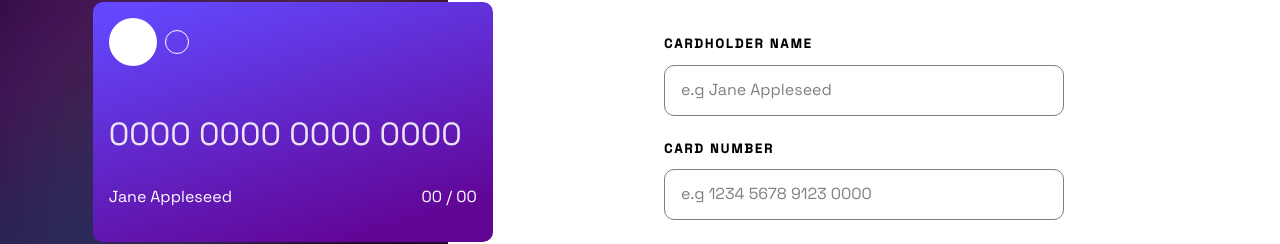
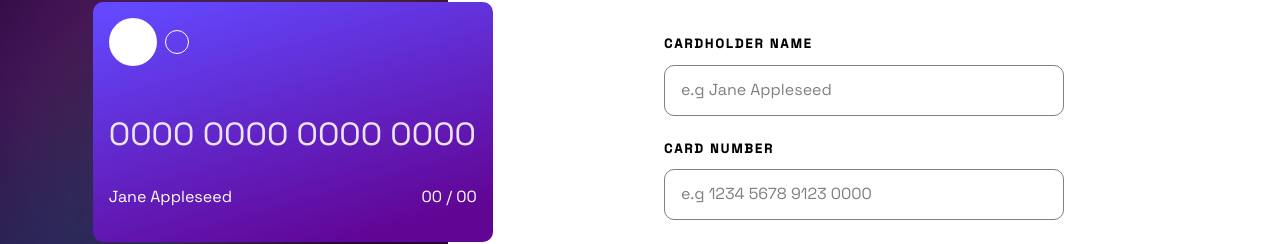
Before and after one commit to Faroukakindele/interactiveCardDetails, a plain HTML site: page index.html in a window 1280 px wide. Shown: the part 158-402 px from the top of the page. Drawn offline with Linux system fonts and the light colour scheme.

Commit message:
Adding changes

```diff
--- a/index.html
+++ b/index.html
@@ -22,7 +22,7 @@
                 </div>
                 <div>
                     <p class="number">
-                        0000 0000 0000 0000
+                        OOOO OOOO OOOO OOOO
                     </p>
                 </div>
                 <div class="owner">
```
